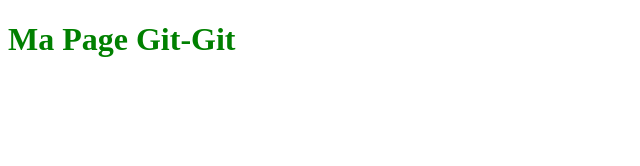
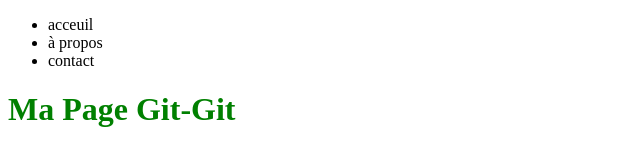
Before and after one commit to nasskconcept/gitgit, a plain HTML site: page index.html in a window 1280 px wide. Shown: the whole page, without its empty margins (0-640 px from the left). Drawn offline with Linux system fonts and the light colour scheme.

Commit message:
Ajout d'une nav-bar

```diff
--- a/index.html
+++ b/index.html
@@ -6,6 +6,14 @@
         <link rel="stylesheet" href="style.css">
     </head>
     <body>
+        <nav>
+            <ul>
+                <li>acceuil</li>
+                <li>à propos</li>
+                <li>contact</li>
+            </ul>
+        </nav>
         <h1>Ma Page Git-Git</h1>
+
     </body>
 </html>
```
